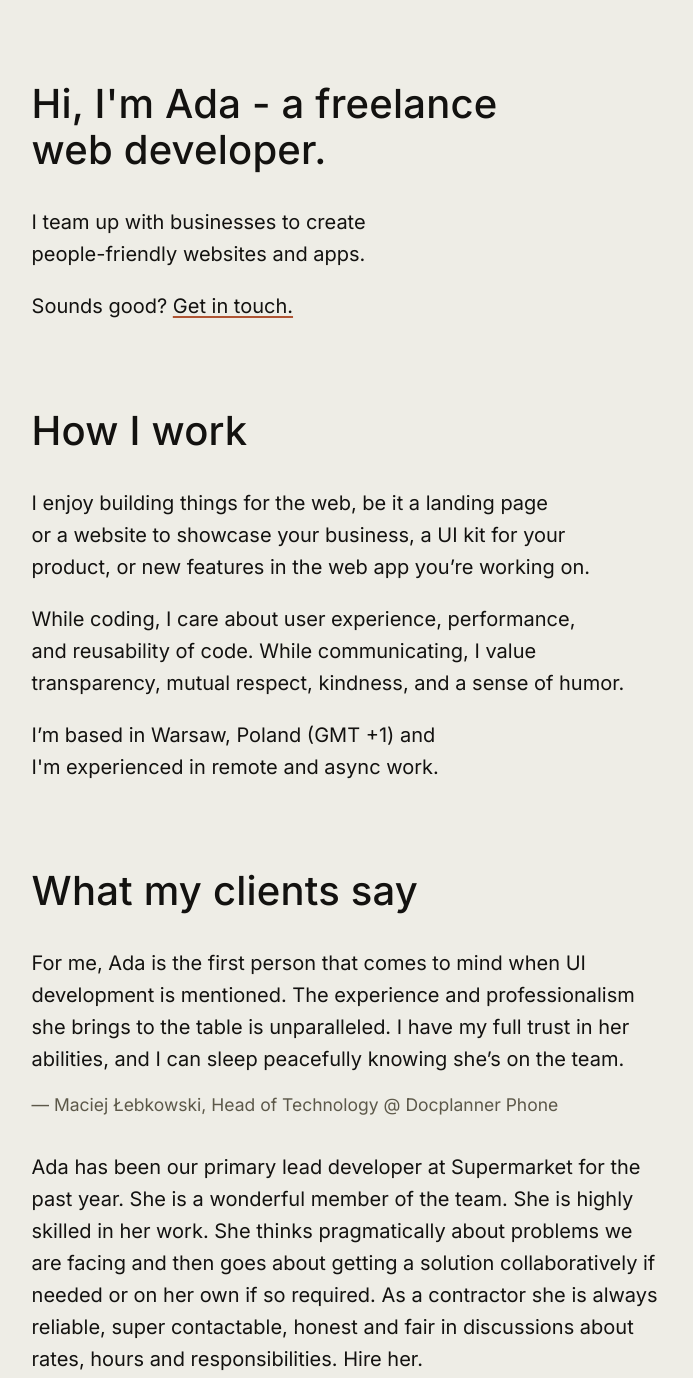
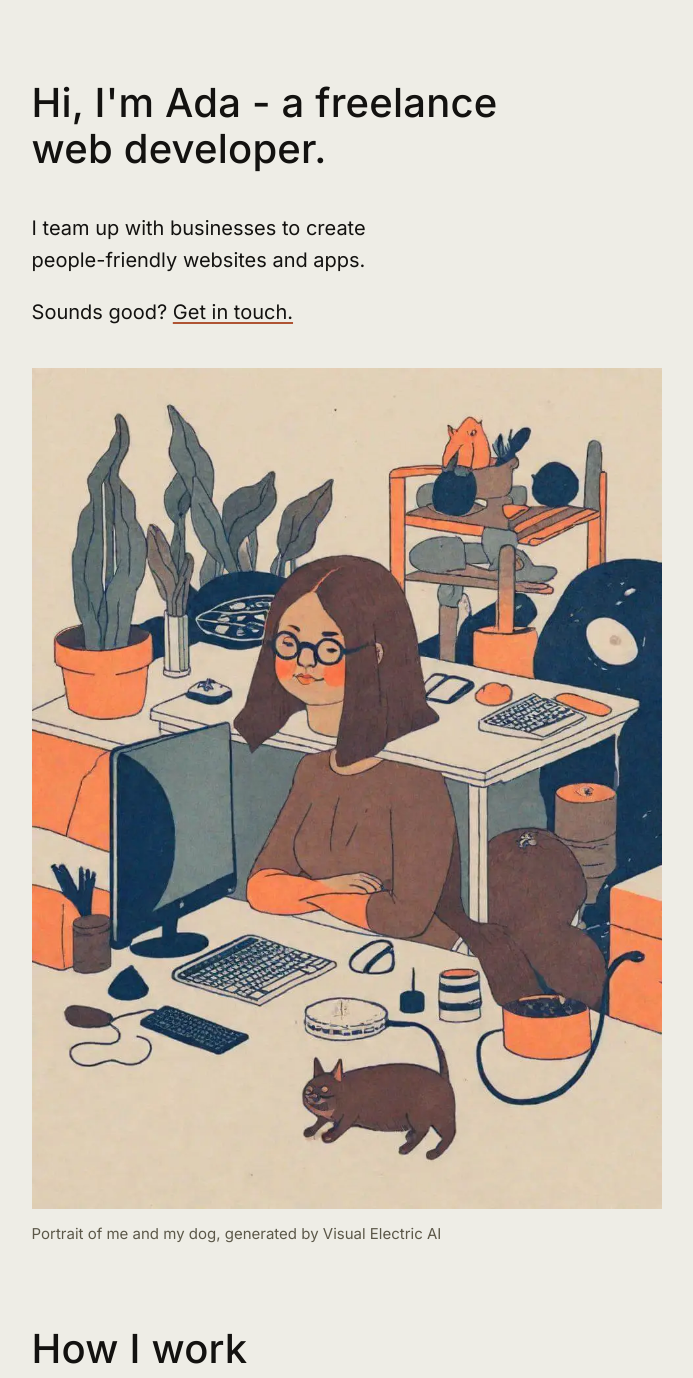
Before and after one commit to AdaBan/adabanaszak.com, an Astro site: page / in a window 1280 px wide. Shown: the top 1378 px of the page, without its empty margins (293-986 px from the left). Built offline with nearby package versions, Linux system fonts and the light colour scheme; Astro itself is replaced by a stand-in of ours.

Commit message:
Adding hero image

```diff
--- a/src/layouts/Layout.astro
+++ b/src/layouts/Layout.astro
@@ -82,6 +82,7 @@ const { title } = Astro.props;
   h3,
   h4,
   h5 {
+    margin: 0 0 1em;
     font-weight: 500;
   }
 
@@ -100,6 +101,10 @@ const { title } = Astro.props;
   }
 
   section {
-    padding: 1rem 0;
+    padding: 2em 0;
+  }
+
+  img {
+    max-width: 100%;
   }
 </style>
--- a/src/pages/index.astro
+++ b/src/pages/index.astro
@@ -21,7 +21,7 @@ import News from "../sections/News.astro";
 
 <style>
   .container {
-    padding: 2rem 1rem;
+    padding: 2em 1rem;
     max-width: 50ch;
     margin: 0 auto;
   }
--- a/src/sections/Hero.astro
+++ b/src/sections/Hero.astro
@@ -3,11 +3,42 @@
 ---
 
 <section>
-  <h1>Hi, I'm Ada - a freelance web developer.</h1>
-  <p>
-    I&nbsp;team up with businesses to create people-friendly websites and apps.
-  </p>
-  <p>Sounds good? <a href="#contact">Get in touch.</a></p>
+  <div>
+    <h1>Hi, I'm Ada - a freelance web developer.</h1>
+    <p>
+      I&nbsp;team up with businesses to create people-friendly websites and
+      apps.
+    </p>
+    <p>Sounds good? <a href="#contact">Get in touch.</a></p>
+  </div>
+  <figure>
+    <picture>
+      <source srcset="/images/ai-portrait.webp" type="image/webp" />
+      <source srcset="/images/ai-portrait.jpeg" type="image/jpeg" />
+      <img
+        src="/images/ai-portrait.jpeg"
+        alt="Risography style illustration of a chubby woman programmer wearing round glasses with long brown straigh hair working in a cosy office full of plants"
+      />
+    </picture>
+
+    <figcaption>
+      Portrait of me and my dog, generated by Visual Electric AI
+    </figcaption>
+  </figure>
 </section>
 
-<style></style>
+<style>
+  h1 {
+    margin-top: 0;
+  }
+
+  figure {
+    margin: 2em 0 0;
+  }
+
+  figcaption {
+    margin: 0.25rem 0 0;
+    font-size: 0.75em;
+    color: var(--text-secondary);
+  }
+</style>
```
Also changed, not shown: public/images/ai-portrait.jpeg (added), public/images/ai-portrait.webp (added).
